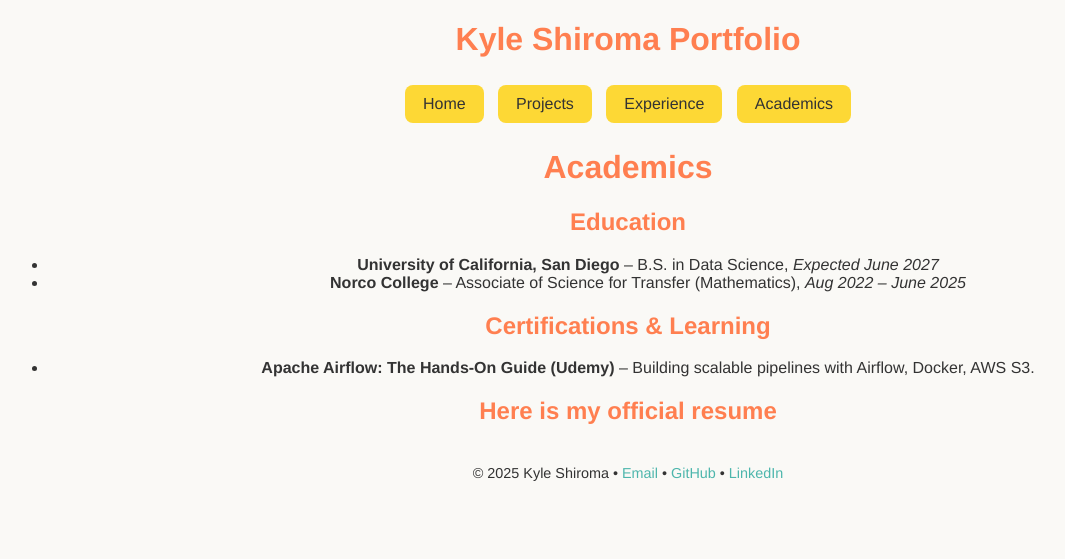
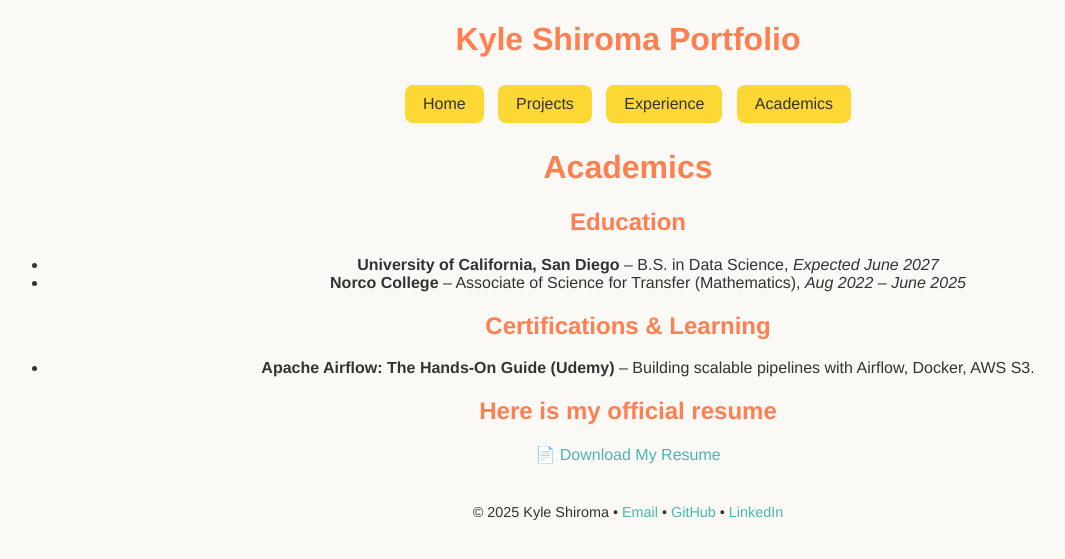
Before and after one commit to k-shiroma-code/k-shiroma-code.github.io, a Jekyll site: the page built from academics.md, in a window 1280 px wide. Shown: the top 559 px of the page, without its empty margins (12-1077 px from the left). Built offline with Jekyll 4.4.1, drawn with Linux system fonts in a browser that asks for light colours.

Commit message:
Update academics.md

```diff
--- a/academics.md
+++ b/academics.md
@@ -14,3 +14,4 @@ permalink: /academics/
 - **Apache Airflow: The Hands-On Guide (Udemy)** – Building scalable pipelines with Airflow, Docker, AWS S3.
 
 ## Here is my official resume
+[📄 Download My Resume]({{ site.baseurl }}/assets/Kyle_Shiroma_Resume_2025%20%282%29.pdf)
```
